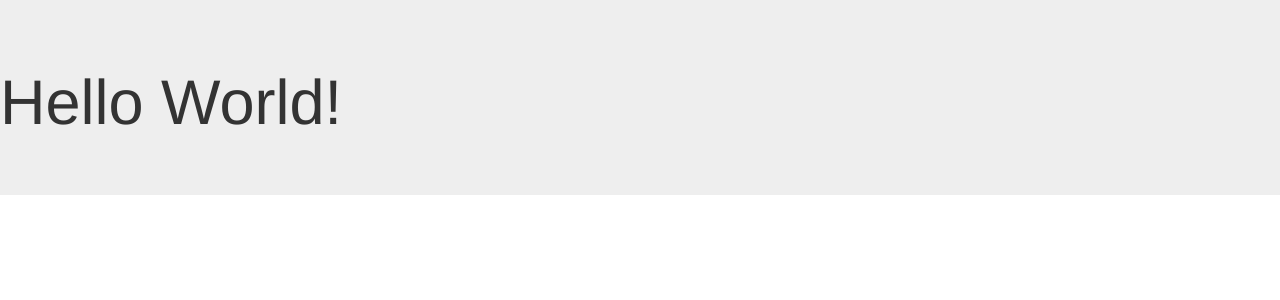
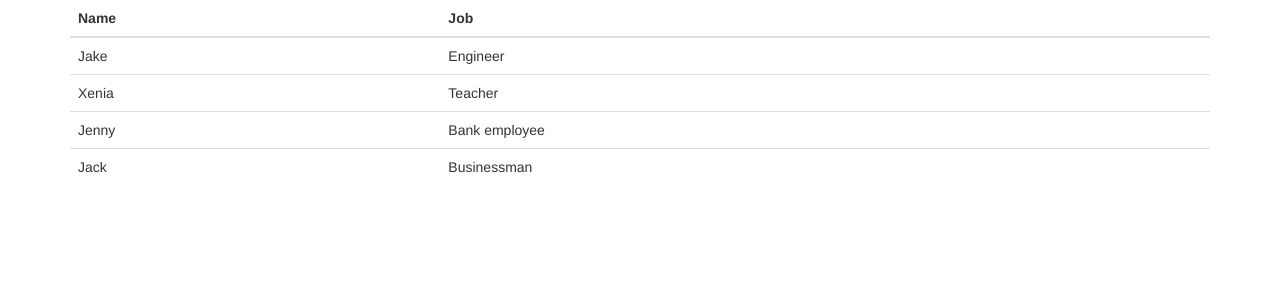
Before and after one commit to FatliTalk/react-table-demo, a React (Create React App) app: page / in a window 1280 px wide. Shown: the top 300 px of the page. Built offline with nearby package versions, Linux system fonts and the light colour scheme.

Commit message:
hard-code table with Class Component

```diff
--- /dev/null
+++ b/src/App.js
@@ -0,0 +1,15 @@
+// Loading the `Component` as a property of React.
+import React, {Component} from 'react';
+import Table from './Table';
+
+class App extends Component {
+  render() {
+    return (
+      <div className="container">
+        <Table />
+      </div>
+    )
+  }
+}
+
+export default App
--- /dev/null
+++ b/src/Table.js
@@ -0,0 +1,36 @@
+import React, {Component} from "react";
+
+class Table extends Component {
+  render() {
+    return (
+      <table className="table table-hover">
+        <thead>
+          <tr>
+            <th>Name</th>
+            <th>Job</th>
+          </tr>
+        </thead>
+        <tbody>
+          <tr>
+            <td>Jake</td>
+            <td>Engineer</td>
+          </tr>
+          <tr>
+            <td>Xenia</td>
+            <td>Teacher</td>
+          </tr>
+          <tr>
+            <td>Jenny</td>
+            <td>Bank employee</td>
+          </tr>
+          <tr>
+            <td>Jack</td>
+            <td>Businessman</td>
+          </tr>
+        </tbody>
+      </table>
+    )
+  }
+}
+
+export default Table
--- a/src/index.js
+++ b/src/index.js
@@ -1,16 +1,5 @@
-// Loading the `Component` as a property of React.
-import React, {Component} from 'react';
 import ReactDOM from 'react-dom';
+import App from './App';
 import './bootstrap-3.4.1/css/bootstrap.css';
 
-class App extends Component {
-  render() {
-    return (
-      <div className='jumbotron'>
-        <h1>Hello World!</h1>
-      </div>
-    )
-  }
-}
-
 ReactDOM.render(<App />, document.getElementById('root'))
```
Also changed, not shown: 1 other file (tests, documents, lock files or other folders).
